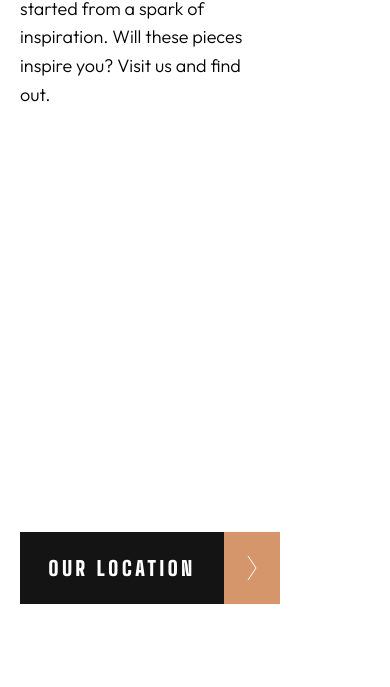
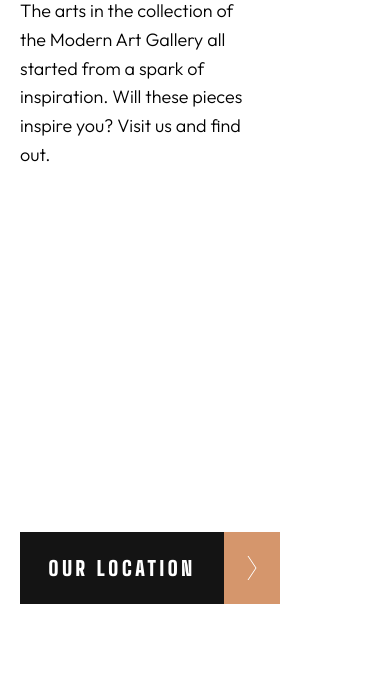
Before and after one commit to Ketevaniveshaguri/art-gallery, a website: page index.html in a window 390 px wide. Shown: the part 413-1100 px from the top of the page. Drawn offline with Linux system fonts and the light colour scheme.

Commit message:
Update style.css

```diff
--- a/css/style.css
+++ b/css/style.css
@@ -110,7 +110,7 @@ body {
     @media only screen and (max-width: 600px) {
       .hero__paragraph {
         left: 2rem;
-        top: 35rem; } }
+        top: 41rem; } }
   .hero__black {
     height: 80rem;
     width: 45rem;
```
